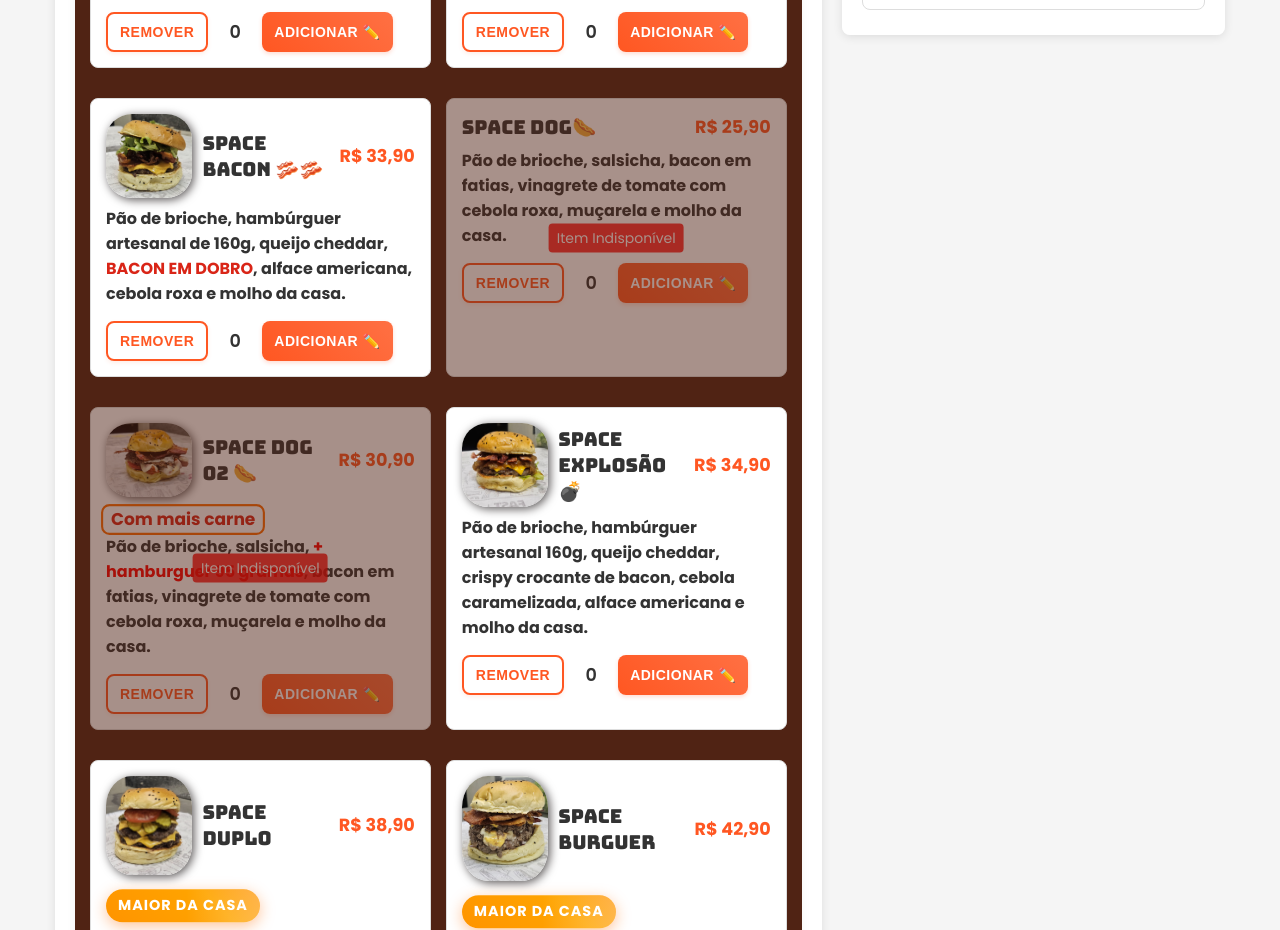
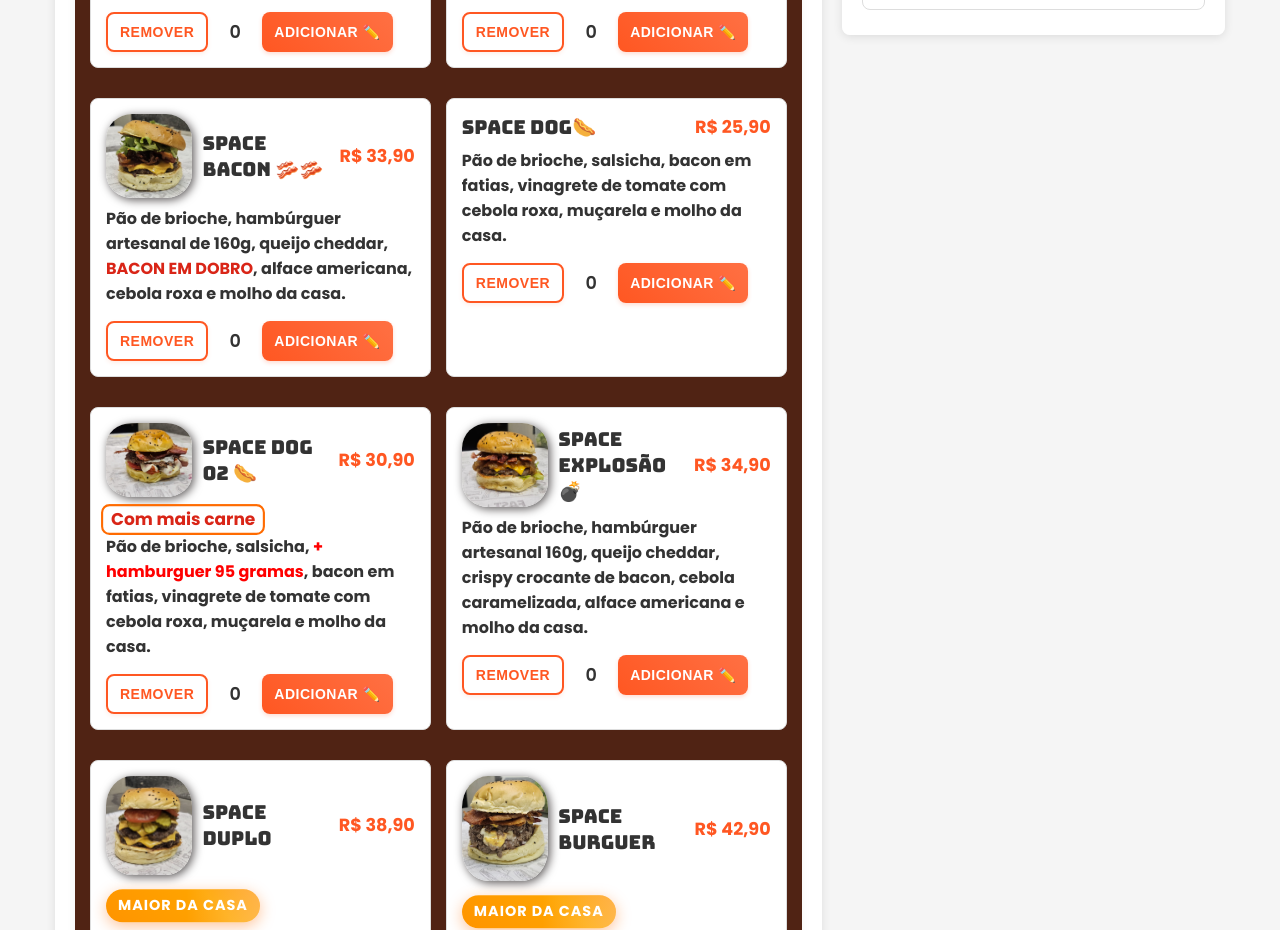
Before and after one commit to Leolfc/Space-Burguer-Pedidos, a website: page index.html in a window 1280 px wide. Shown: the part 1017-1947 px from the top of the page. Drawn offline with Linux system fonts and the light colour scheme; no server answers.

Commit message:
Atualizar o index.html

```diff
--- a/index.html
+++ b/index.html
@@ -277,7 +277,7 @@
                   </div>
                 </div> -->
                  <div
-                  class="item indisponivel"
+                  class="item"
                   data-id="spaceDog"
                   data-nome="Space Dog"
                   data-valor="25.90"
@@ -305,7 +305,7 @@
                   </div>
                 </div>
                 <div
-                  class="item indisponivel"
+                  class="item"
                   data-id="spaceDog02"
                   data-nome="Space Dog 02"
                   data-valor="30.90"
```
